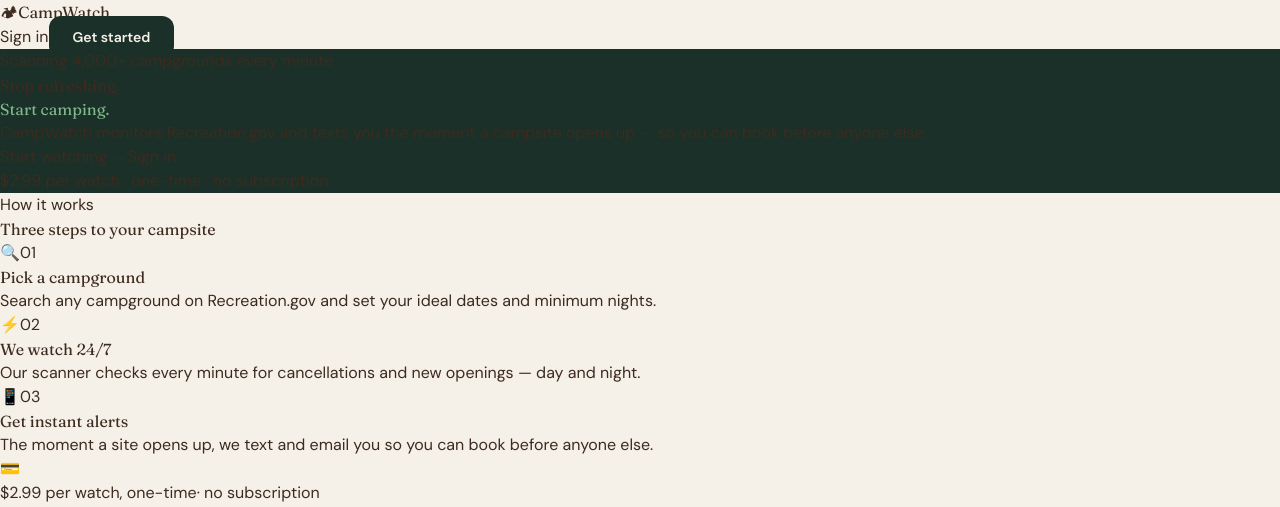
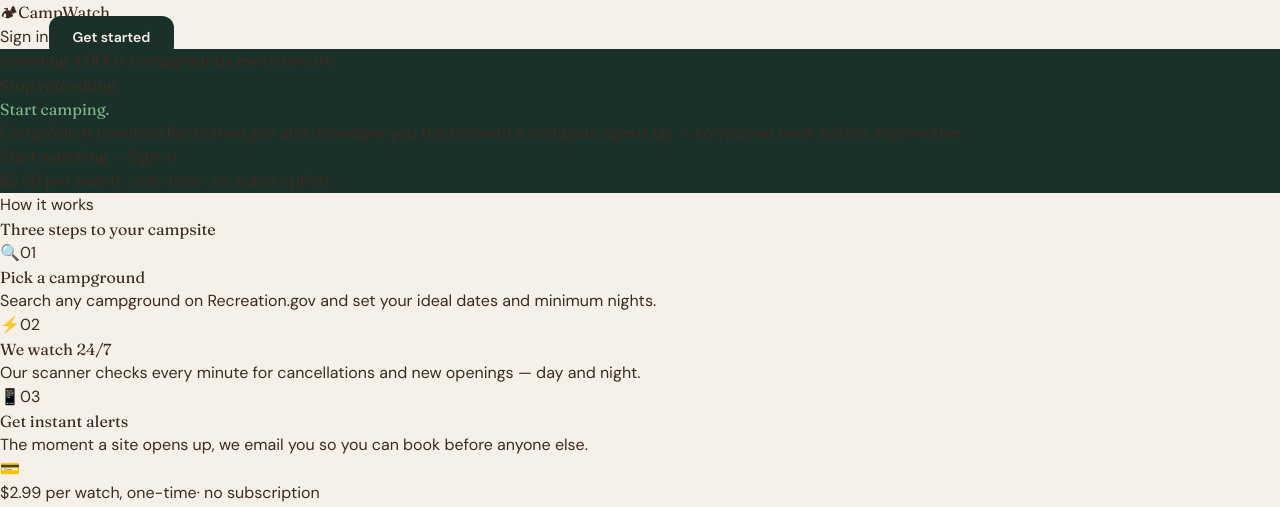
Before and after one commit to janeg18/campwatch-web, a Next.js app: page / in a window 1280 px wide. Shown: the top 507 px of the page. Built offline with nearby package versions, Linux system fonts and the light colour scheme.

Commit message:
Update page.tsx

```diff
--- a/app/page.tsx
+++ b/app/page.tsx
@@ -161,7 +161,7 @@ export default function Home() {
             <span style={{ color: '#7fb98a' }}>Start camping.</span>
           </h1>
           <p className="text-white/60 text-lg max-w-md mb-10 leading-relaxed">
-            CampWatch monitors Recreation.gov and texts you the moment a campsite opens up — so you can book before anyone else.
+            CampWatch monitors Recreation.gov and messages you the moment a campsite opens up — so you can book before anyone else.
           </p>
           <div className="flex flex-col sm:flex-row gap-3">
             <Link href="/auth?mode=signup" className="inline-flex items-center justify-center gap-2 bg-[#7fb98a] text-[#1a3028] font-bold px-8 py-3.5 rounded-xl hover:bg-[#8fcb9b] transition-all text-sm">
@@ -199,7 +199,7 @@ export default function Home() {
               num: '03',
               icon: '📱',
               title: 'Get instant alerts',
-              desc: 'The moment a site opens up, we text and email you so you can book before anyone else.',
+              desc: 'The moment a site opens up, we email you so you can book before anyone else.',
             },
           ].map(item => (
             <div key={item.num} className="bg-white rounded-2xl p-6 border border-[#e8e0d5]">
```
